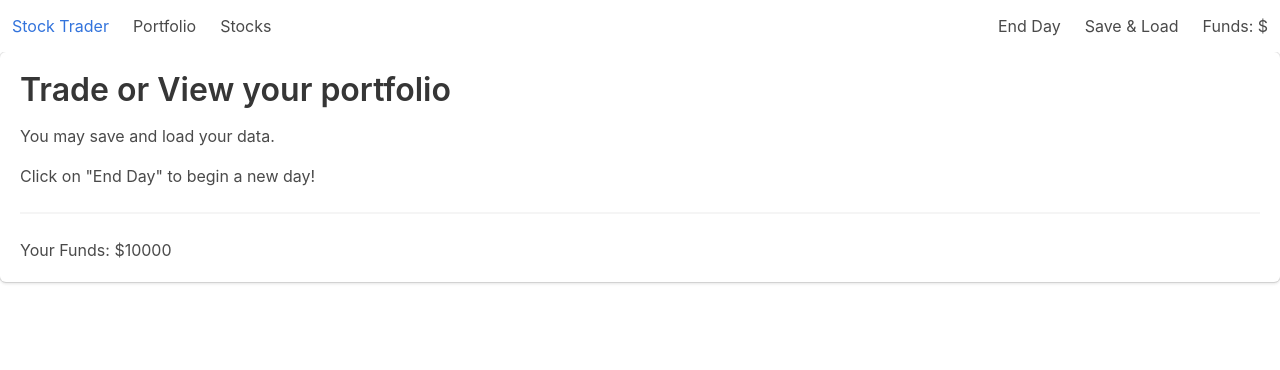
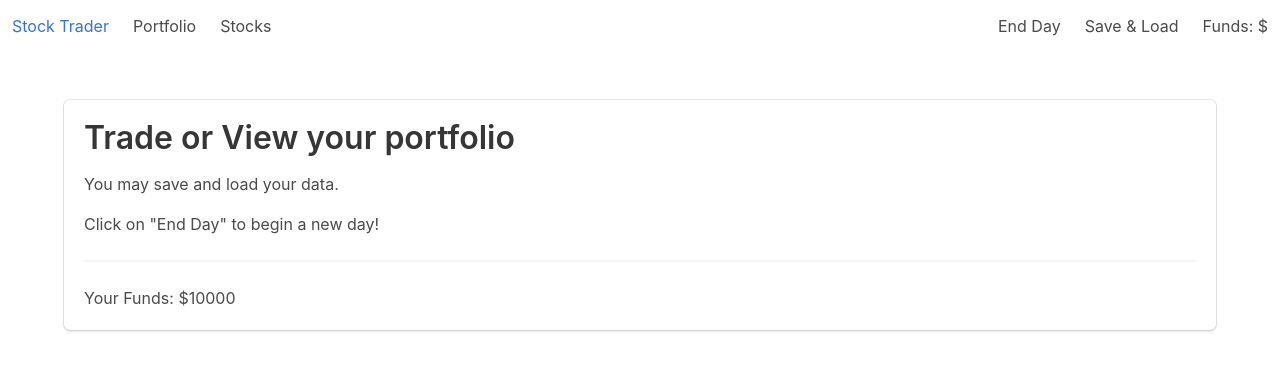
Before and after one commit to syearian/stock-trader, a Vue app: page / in a window 1280 px wide. Shown: the top 370 px of the page. Built offline with nearby package versions, Linux system fonts and the light colour scheme.

Commit message:
Add container

```diff
--- a/src/App.vue
+++ b/src/App.vue
@@ -1,7 +1,11 @@
 <template>
   <div id="app">
     <NavBar></NavBar>
-    <router-view/>
+    <section class="section">
+      <div class="container">
+        <router-view/>
+      </div>
+    </section>
   </div>
 </template>
 
```
